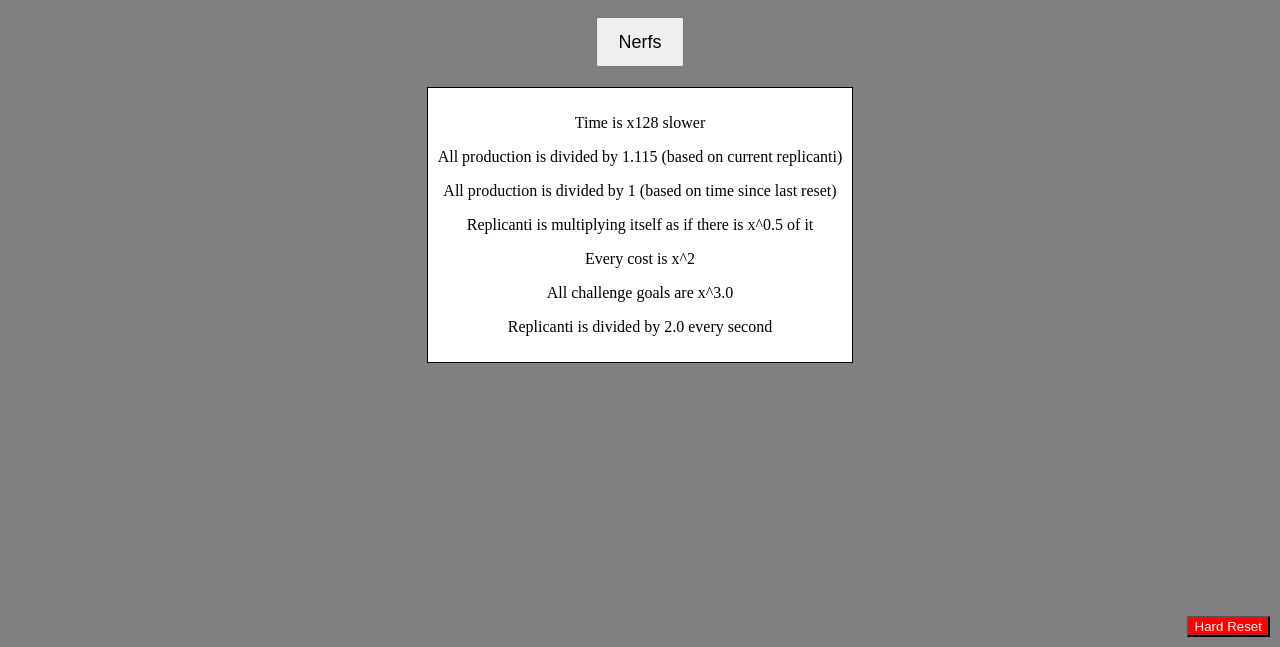
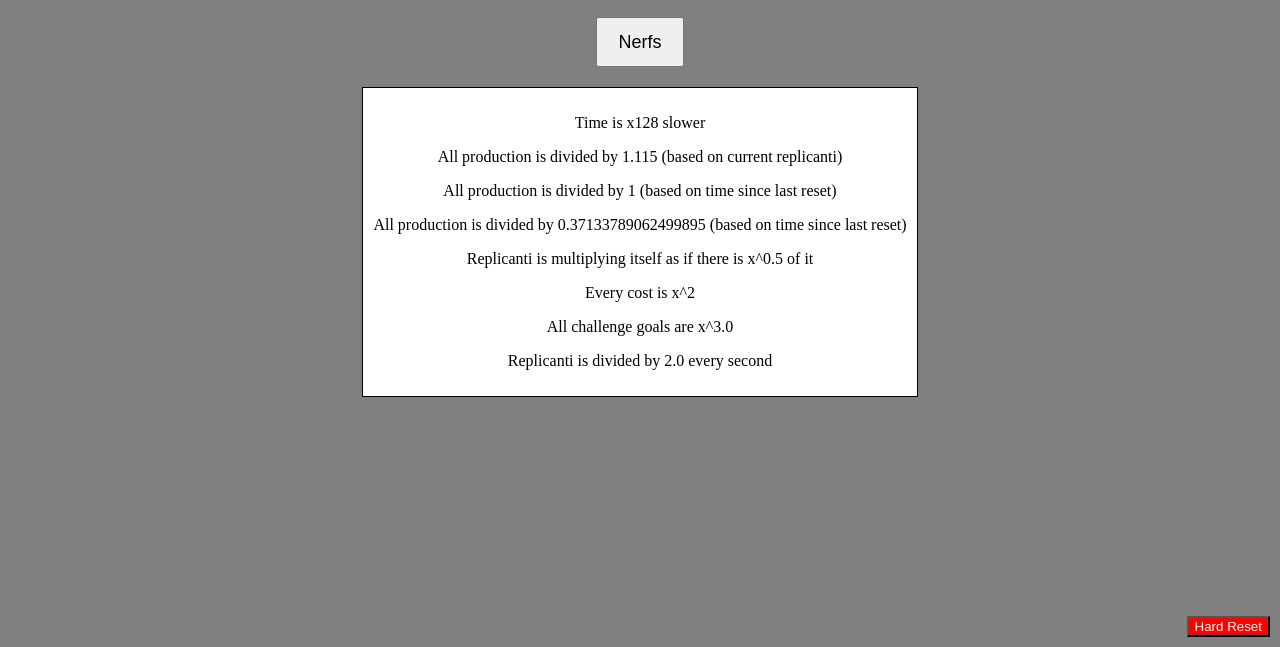
Before and after one commit to int0214/Replicanti_Copier, a plain HTML site: page index.html in a window 1280 px wide. Both pictures are taken after a click on the button "Nerfs". Shown: the part 153-800 px from the top of the page. Drawn offline with Linux system fonts and the light colour scheme.

Commit message:
Update index.html

```diff
--- a/index.html
+++ b/index.html
@@ -19,6 +19,7 @@
         <p>Time is x<span id="time-multiplier"></span> slower</p>
         <p>All production is divided by <span id="productionDivisor1">1</span> (based on current replicanti)</p>
         <p>All production is divided by <span id="productionDivisor2">1</span> (based on time since last reset)</p>
+        <p id="production-info">All production is divided by 1 (based on time since last reset)</p>
         <p>Replicanti is multiplying itself as if there is x^<span id="replicantiMultiplier">0.5</span> of it</p>
         <p>Every cost is x^<span id="costMultiplier">2</span></p>
         <p>All challenge goals are x^<span id="challengeGoalMultiplier">3.0</span></p>
```
